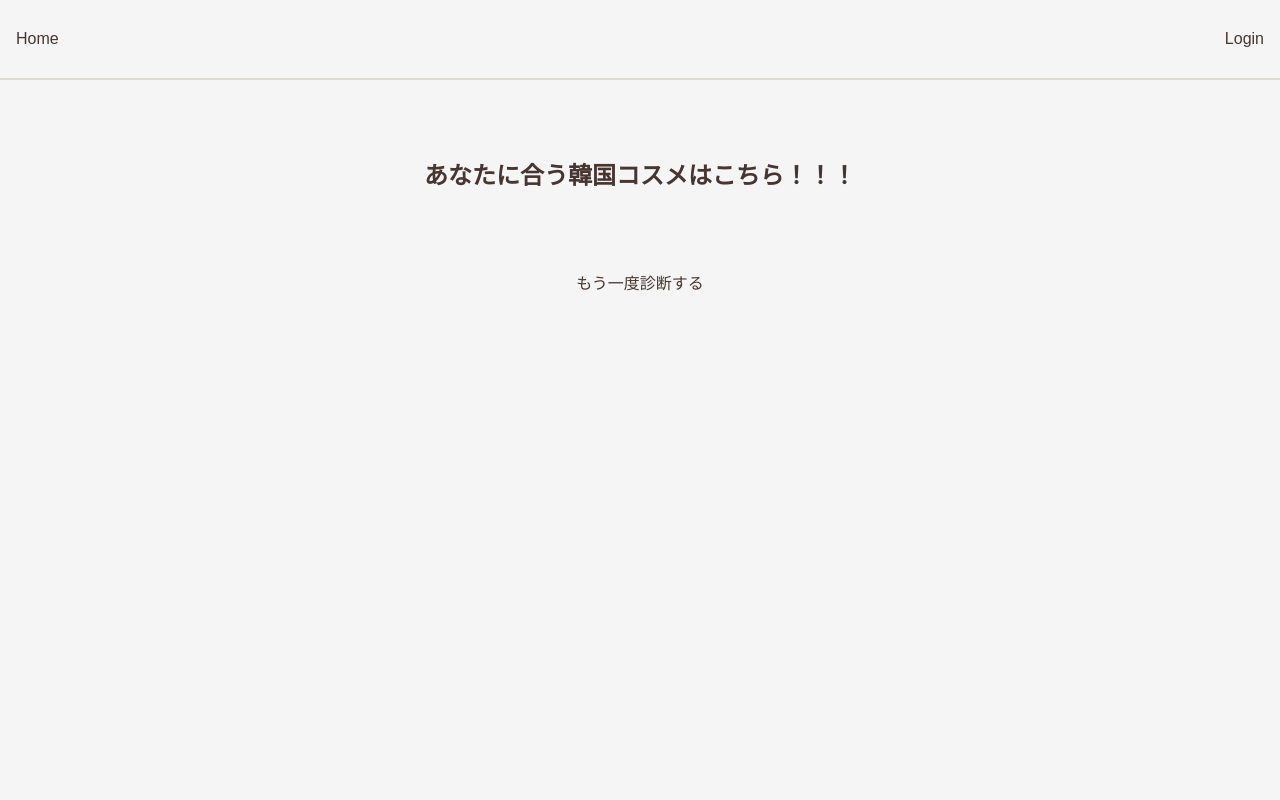
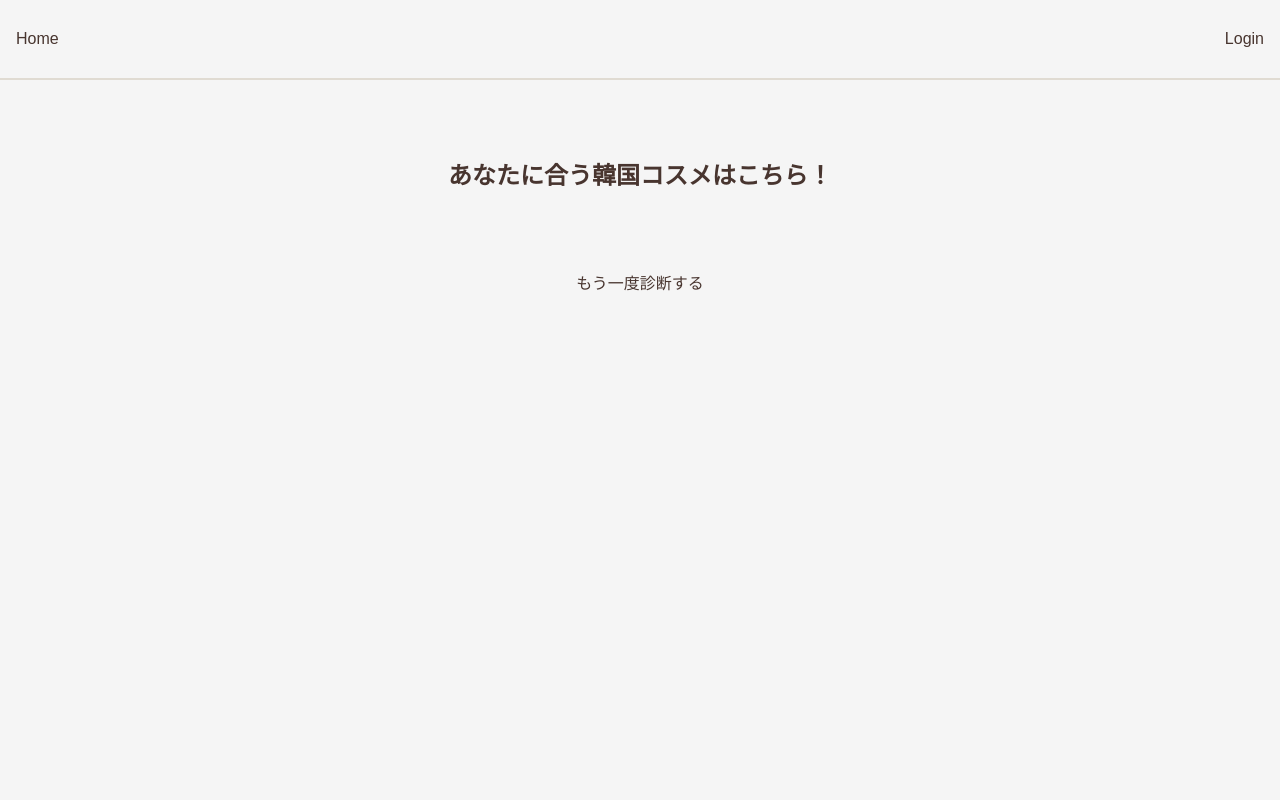
Before and after one commit to rk0325/korecare, a Next.js app in the folder front/: page /demonstration_result in a window 1280 px wide. Shown: the top 800 px of the page. Built offline with nearby package versions, Linux system fonts and the light colour scheme; no server answers; a web font is replaced by a local one.

Commit message:
[fix]デプロイエラー対応

```diff
--- a/front/app/UserInfoProvider.tsx
+++ b/front/app/UserInfoProvider.tsx
@@ -1,6 +1,6 @@
 'use client';
 import React, { useState } from 'react';
-import UserInfoContext from '../contexts/UserInfoContext';
+import UserInfoContext from './contexts/UserInfoContext';
 import FirstDemonstration from './components/demo/FirstDemonstration';
 import SecondDemonstration from './components/demo/SecondDemonstration';
 import ThirdDemonstration from './components/demo/ThirdDemonstration';
--- a/front/app/components/demo/DemonstrationResult.tsx
+++ b/front/app/components/demo/DemonstrationResult.tsx
@@ -1,5 +1,5 @@
 import React, { useContext } from 'react';
-import UserInfoContext from '../../../contexts/UserInfoContext';
+import UserInfoContext from '../../contexts/UserInfoContext';
 import Link from 'next/link'
 
 const DemonstrationResult = () => {
@@ -8,7 +8,7 @@ const DemonstrationResult = () => {
 	return (
 		<div className='bg-background-color min-h-screen text-text-color text-center'>
 			<p className="text-2xl font-bold text-center justify-between p-20">
-				あなたに合う韓国コスメはこちら！！！
+				あなたに合う韓国コスメはこちら！
       </p>
       <Link href='/first_demonstration'>
 			<p className="text-center justify-between">
--- a/front/app/components/demo/FirstDemonstration.tsx
+++ b/front/app/components/demo/FirstDemonstration.tsx
@@ -1,5 +1,5 @@
 import React, { useContext } from 'react';
-import UserInfoContext from '../../../contexts/UserInfoContext';
+import UserInfoContext from '../../contexts/UserInfoContext';
 import Link from 'next/link'
 import { Label } from "@/components/ui/label"
 import { RadioGroup, RadioGroupItem } from "@/components/ui/radio-group"
--- a/front/app/components/demo/SecondDemonstration.tsx
+++ b/front/app/components/demo/SecondDemonstration.tsx
@@ -1,5 +1,5 @@
 import React, { useContext } from 'react';
-import UserInfoContext from '../../../contexts/UserInfoContext';
+import UserInfoContext from '../../contexts/UserInfoContext';
 import Link from 'next/link'
 import { Label } from "@/components/ui/label"
 import { RadioGroup, RadioGroupItem } from "@/components/ui/radio-group"
--- a/front/app/components/demo/ThirdDemonstration.tsx
+++ b/front/app/components/demo/ThirdDemonstration.tsx
@@ -1,5 +1,5 @@
 import React, { useContext } from 'react';
-import UserInfoContext from '../../../contexts/UserInfoContext';
+import UserInfoContext from '../../contexts/UserInfoContext';
 import Link from 'next/link'
 import { Label } from "@/components/ui/label"
 import { RadioGroup, RadioGroupItem } from "@/components/ui/radio-group"
```
Also changed, not shown: front/app/contexts/UserInfoContext.tsx (renamed from front/contexts/UserInfoContext.tsx).
